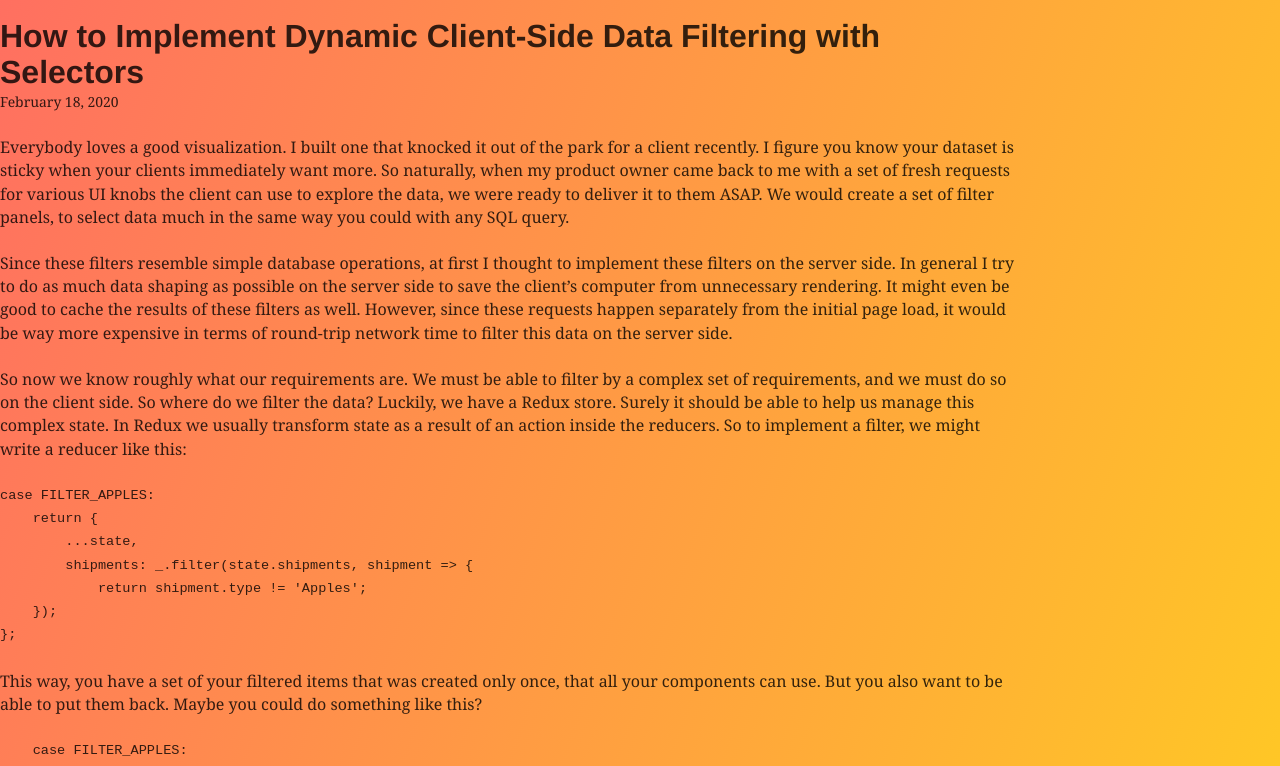
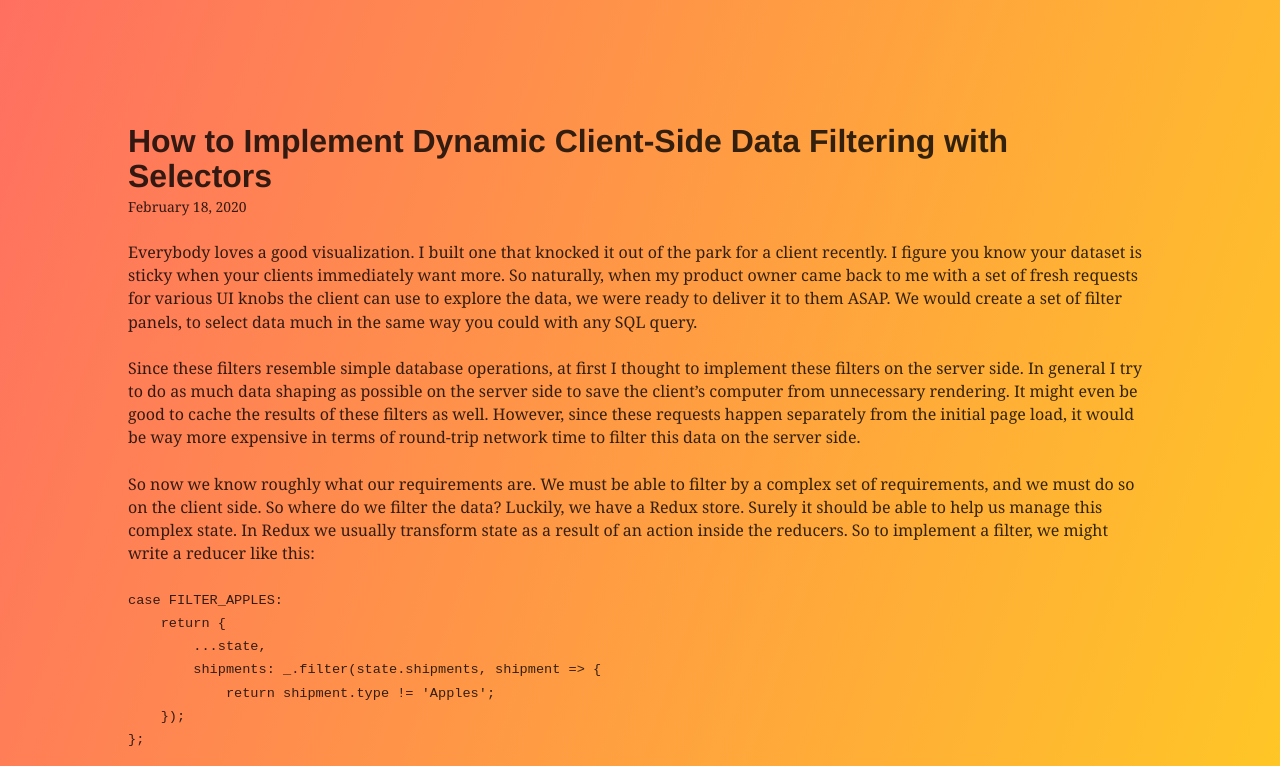
Before and after one commit to UuqV/kathryn-lovell-tech, a Gatsby site: page /2020-02-18-selectors/ in a window 1280 px wide. Shown: the part 27-793 px from the top of the page. Built offline with nearby package versions, Linux system fonts and the light colour scheme; Gatsby itself is replaced by a stand-in of ours; some packages are replaced by stand-ins of ours; code samples lack their colours; what typography-theme-moraga would draw is missing.

Commit message:
% sizing

```diff
--- a/src/templates/blog-post.js
+++ b/src/templates/blog-post.js
@@ -17,6 +17,7 @@ class BlogPostTemplate extends React.Component {
         title={siteTitle}
         style={{
           minHeight: `100%`,
+          align: `center`,
         }}
       >
         <SEO
@@ -25,8 +26,7 @@ class BlogPostTemplate extends React.Component {
         />
         <article
           style={{
-            minWidth: `30%`,
-            maxWidth: `80%`,
+            margin: `10%`,
           }}
         >
           <header>
```
